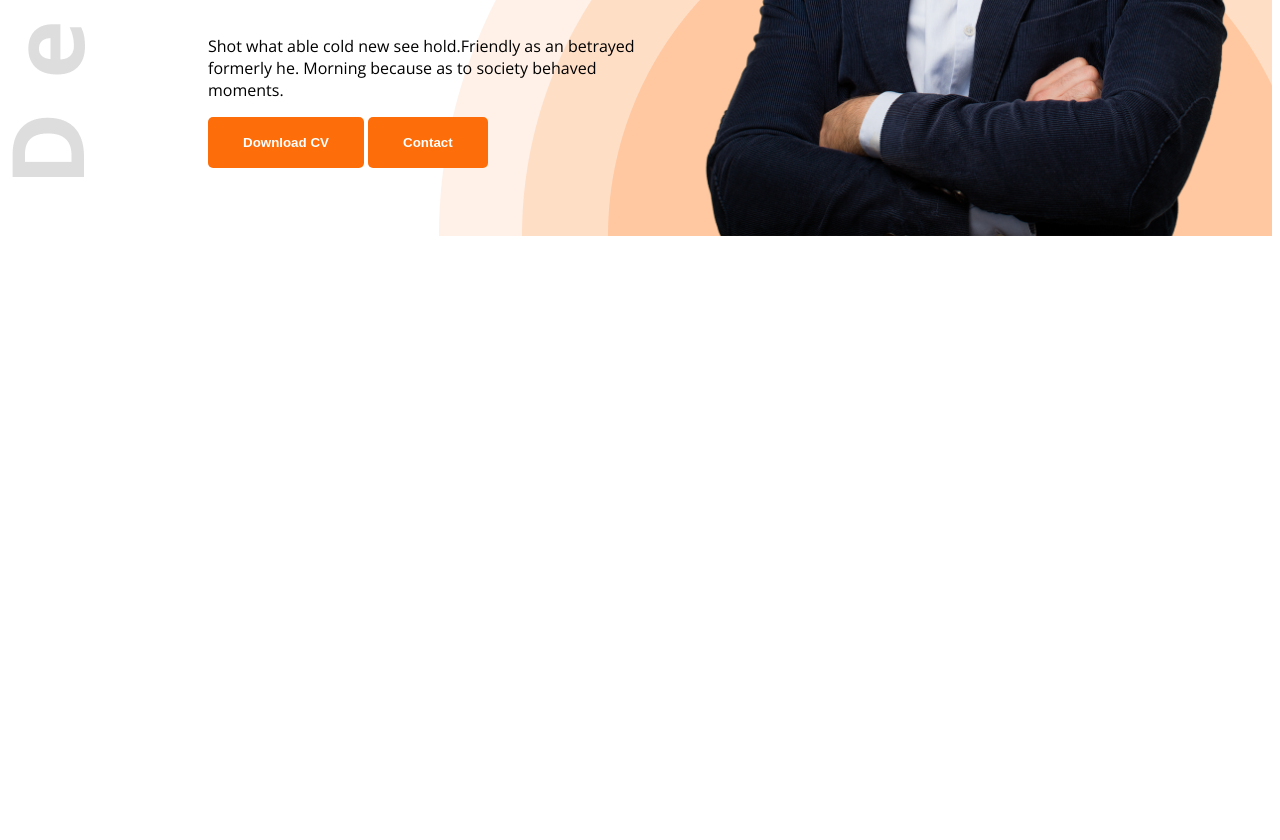
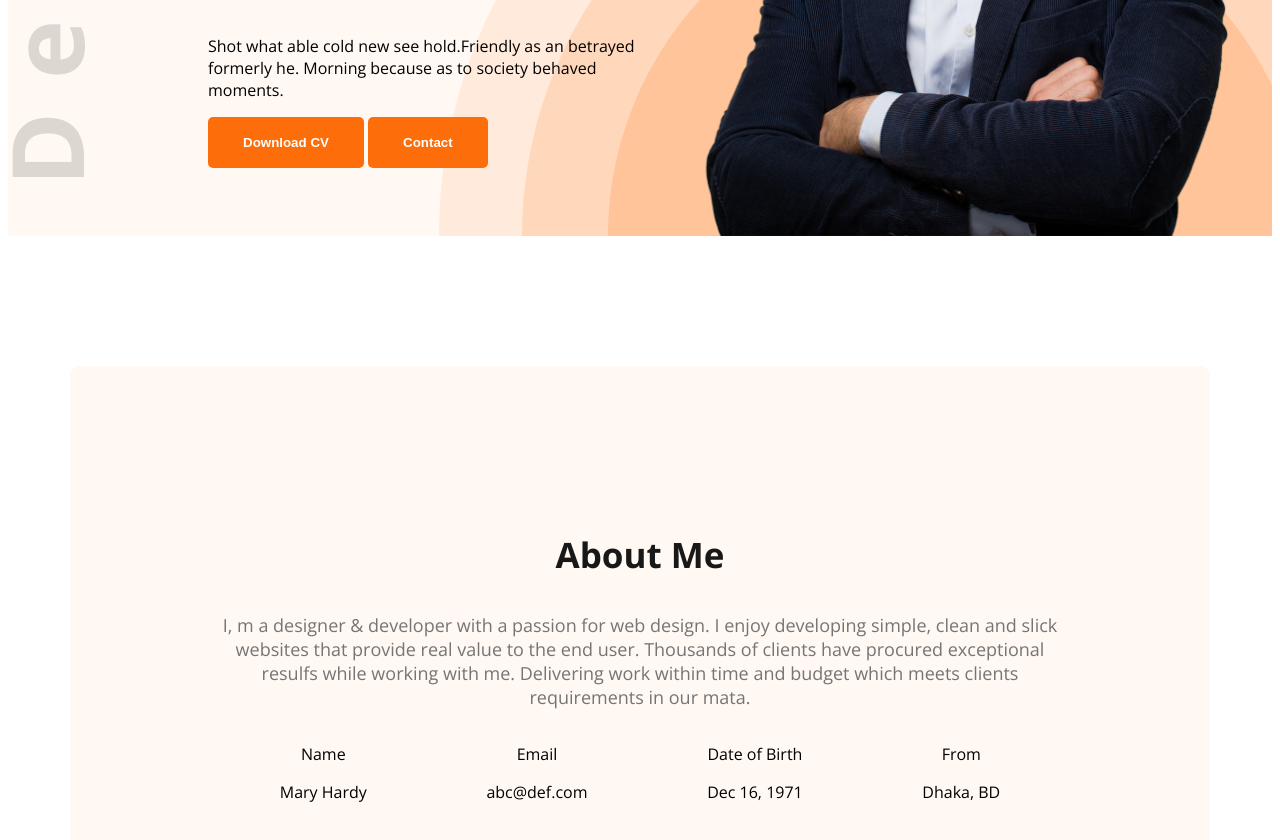
Before and after one commit to al-mamun-bup/web-dev-portfolio, a plain HTML site: page index.html in a window 1280 px wide. Shown: the part 594-1434 px from the top of the page. Before the commit the page ends 838 px from the top, so only its background shows below. Drawn offline with nearby package versions, Linux system fonts and the light colour scheme.

Commit message:
almost done

```diff
--- a/index.html
+++ b/index.html
@@ -13,7 +13,7 @@
 </head>
 
 <body class="open-sans-normal">
-    <header class="header">
+    <header class="header secondary-bg">
         <nav>
             <h3 class="nav-title">Ma<span class="text-primary">r</span>y</h3>
             <ul>
@@ -34,6 +34,36 @@
             <img class="banner-profile-pic" src="images/hardy.png" alt="">
         </div>
     </header>
+    <main>
+        <section class="about secondary-bg">
+            <h3 class="section-title"> About Me</h3>
+            <p class="section-description">I, m a designer & developer with a passion for web design. I enjoy developing
+                simple, clean and slick websites that provide real value to the end user. Thousands of clients have
+                procured exceptional resulfs while working with me. Delivering work within time and budget which meets
+                clients requirements in our mata.</p>
+            <div class="about-items">
+                <div class="about-item">
+                    <p class="item-title">Name</p>
+                    <p class="item-description"> Mary Hardy</p>
+                </div>
+                <div class="about-item">
+                    <p class="item-title">Email</p>
+                    <p class="item-description">abc@def.com</p>
+                </div>
+                <div class="about-item">
+                    <p class="item-title">Date of Birth</p>
+                    <p class="item-description">Dec 16, 1971</p>
+                </div>
+                <div class="about-item">
+                    <p class="item-title">From</p>
+                    <p class="item-description">Dhaka, BD</p>
+                </div>
+            </div>
+        </section>
+    </main>
+    <footer>
+
+    </footer>
 </body>
 
 </html>
--- a/styles/portfolio.css
+++ b/styles/portfolio.css
@@ -6,6 +6,10 @@
 }
 
 /* shared style */
+.secondary-bg {
+    background-color: #FFF8F3;
+}
+
 .text-primary {
     color: #FD6E0A;
 }
@@ -23,6 +27,17 @@
     border: none;
 
 
+}
+
+.section-title {
+    font-size: 35px;
+    font-weight: bold;
+    color: #181818;
+}
+
+.section-description {
+    font-size: 18px;
+    color: #757575;
 }
 
 .header {
@@ -83,3 +98,26 @@ nav li a {
 .banner-profile-pic {
     width: 580px;
 }
+
+/* main styles */
+main {
+    max-width: 1140px;
+    margin: 0 auto;
+}
+
+/* about styles */
+.about {
+    border-radius: 10px;
+    padding: 130px 150px;
+    text-align: center;
+    margin-top: 130px;
+}
+
+.about-items {
+    display: flex;
+    justify-content: space-around;
+}
+
+.item-description {
+    font-size: 600;
+}
```
